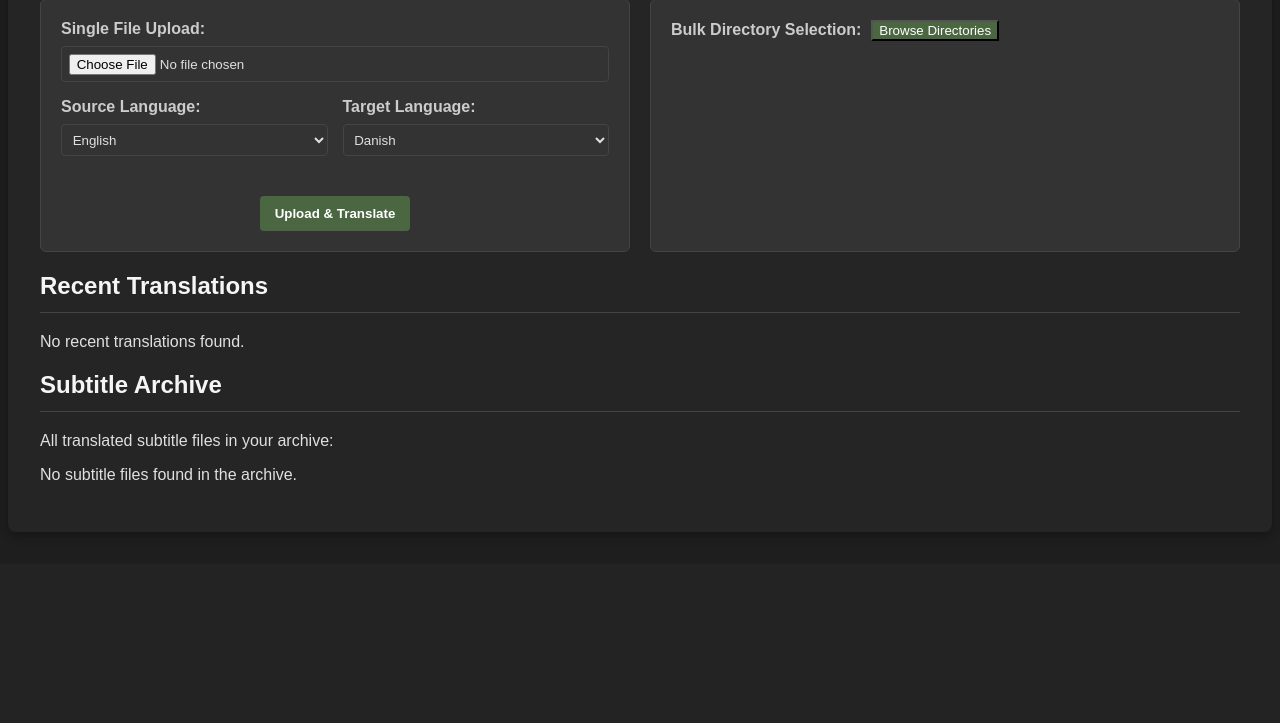
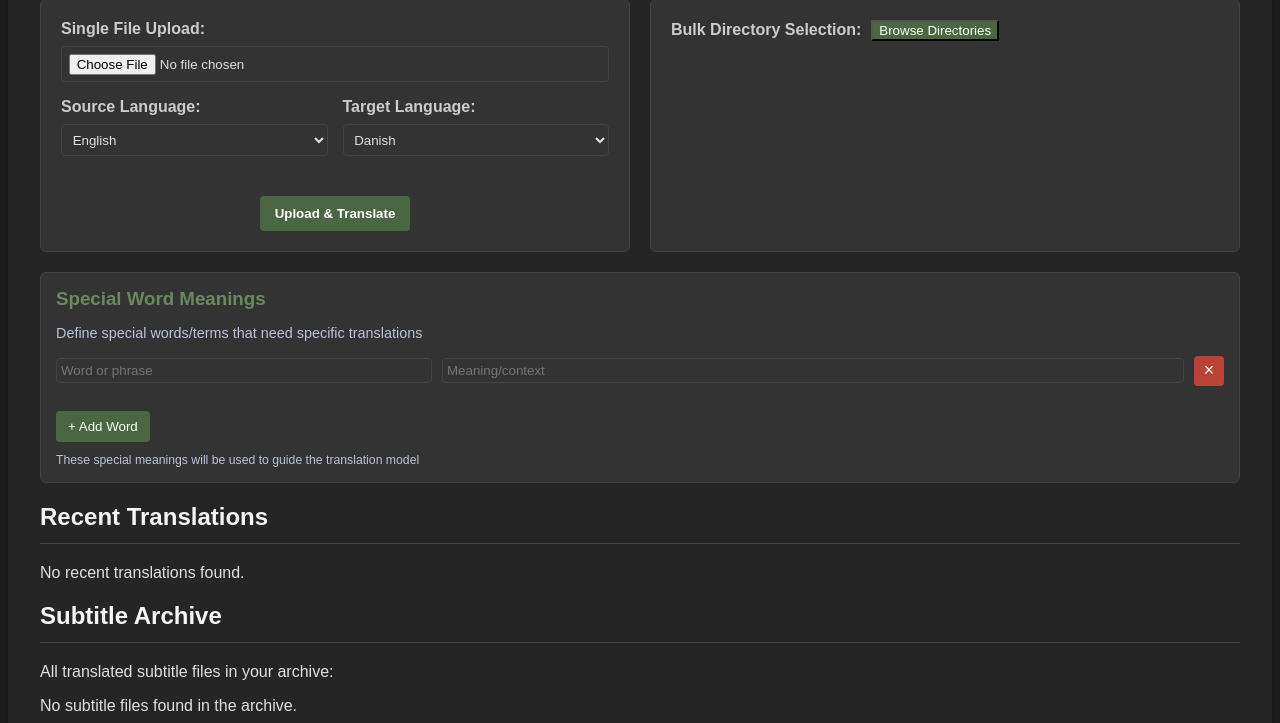
Before and after one commit to icewall905/sub, a Flask app: page / in a window 1280 px wide. Shown: the part 498-1221 px from the top of the page. Before the commit the page ends 978 px from the top, so only its background shows below. Run offline with Flask 3, Linux system fonts and the light colour scheme; data that the repository does not hold is empty.

Commit message:
Add support for special word meanings in translation process. Enhance UI to allow users to define special terms, update backend to handle special meanings during translation, and improve logging for better tracking.

```diff
--- a/app.py
+++ b/app.py
@@ -190,6 +190,15 @@ def translate_subtitle():
     source_language = request.form.get('source_language', config.get('general', 'source_language', fallback='en'))
     target_language = request.form.get('target_language', config.get('general', 'target_language', fallback='da'))
 
+    # Get special meanings if provided
+    special_meanings = []
+    if 'special_meanings' in request.form:
+        try:
+            special_meanings = json.loads(request.form.get('special_meanings'))
+            logger.info(f"Received {len(special_meanings)} special word meanings")
+        except json.JSONDecodeError:
+            logger.error("Failed to parse special meanings JSON")
+
     # Generate a unique job ID
     job_id = str(uuid.uuid4())
 
@@ -217,7 +226,8 @@ def translate_subtitle():
             'progress': 0,
             'message': 'Translation queued',
             'start_time': time.time(),
-            'end_time': None
+            'end_time': None,
+            'special_meanings': special_meanings  # Add special meanings to the job
         }
 
         # Start translation in background thread
@@ -811,6 +821,13 @@ def process_translation(job_id):
             "job_id": job_id # Add job_id for reference
         })
 
+        # Get special meanings if they were provided with the job
+        special_meanings = job.get('special_meanings', [])
+        if special_meanings:
+            logger.info(f"Job {job_id} includes {len(special_meanings)} special word meanings")
+            # Add special meanings to progress dict so they can be used by the translation service
+            progress_dict["special_meanings"] = special_meanings
+
         # Save progress state to file
         save_progress_state()
 
--- a/py/subtitle_processor.py
+++ b/py/subtitle_processor.py
@@ -519,16 +519,24 @@ class SubtitleProcessor:
                 if context_after:
                     context_text += "FOLLOWING LINES:\n" + "\n".join(context_after)
 
+                # Get special meanings from progress_dict if available
+                special_meanings = None
+                if progress_dict is not None and "special_meanings" in progress_dict:
+                    special_meanings = progress_dict["special_meanings"]
+                    if special_meanings:
+                        self.logger.info(f"Using {len(special_meanings)} special word meanings for translation")
+
                 # Record time before first pass translation
                 first_pass_start = time.time()
 
-                # Pass context and media_info to translation service
+                # Pass context, media_info, and special meanings to translation service
                 translation_details = translation_service.translate(
                     original_text,
                     source_lang,
                     target_lang,
                     context=context_text,
-                    media_info=media_info
+                    media_info=media_info,
+                    special_meanings=special_meanings  # Pass special meanings to translation service
                 )
 
                 # Calculate first pass timing
--- a/static/css/main.css
+++ b/static/css/main.css
@@ -1147,3 +1147,91 @@ small {
 .bulk-header {
     margin-bottom: 15px;
 }
+
+/* Special meanings section styles */
+.special-meanings-section {
+    margin-top: 20px;
+    padding: 15px;
+    background-color: #333;
+    border-radius: 6px;
+    border: 1px solid #444;
+}
+
+.special-meanings-section h3 {
+    color: #6a8a5e; /* Lighter mossy green */
+    margin-top: 0;
+    margin-bottom: 10px;
+}
+
+.section-desc {
+    color: #bac2de;
+    margin-bottom: 15px;
+    font-size: 0.9em;
+}
+
+#special-meanings-container {
+    margin-top: 15px;
+    margin-bottom: 15px;
+}
+
+.special-meaning-row {
+    display: flex;
+    align-items: center;
+    margin-bottom: 10px;
+    gap: 10px;
+}
+
+.word-input, .meaning-input {
+    padding: 8px;
+    border: 1px solid #444;
+    background-color: #252525;
+    color: #e0e0e0;
+    border-radius: 4px;
+}
+
+.word-input {
+    flex: 1;
+    min-width: 150px;
+}
+
+.meaning-input {
+    flex: 2;
+}
+
+.remove-meaning-btn {
+    background-color: #b84336; /* Red */
+    color: white;
+    border: none;
+    border-radius: 4px;
+    cursor: pointer;
+    width: 30px;
+    height: 30px;
+    display: flex;
+    align-items: center;
+    justify-content: center;
+    font-size: 18px;
+}
+
+.remove-meaning-btn:hover {
+    background-color: #c85346; /* Lighter red */
+}
+
+#add-meaning-btn {
+    margin-top: 10px;
+    background-color: #4a6741; /* Mossy green */
+    color: white;
+    border: none;
+    padding: 8px 12px;
+    border-radius: 4px;
+    cursor: pointer;
+}
+
+#add-meaning-btn:hover {
+    background-color: #5a7b4f; /* Lighter mossy green */
+}
+
+.info-text {
+    margin-top: 10px;
+    color: #a6adc8;
+    font-size: 0.85em;
+}
--- a/static/js/main.js
+++ b/static/js/main.js
@@ -57,6 +57,12 @@ document.addEventListener('DOMContentLoaded', function() {
             formData.append('file', fileInput.files[0]);
             formData.append('source_language', document.getElementById('source-language').value);
             formData.append('target_language', document.getElementById('target-language').value);
+
+            // Collect special word meanings and add to the form data if any exist
+            const specialMeanings = collectSpecialMeanings();
+            if (specialMeanings.length > 0) {
+                formData.append('special_meanings', JSON.stringify(specialMeanings));
+            }
 
             const statusContainer = document.getElementById('status-container');
             if (statusContainer) {
@@ -1445,3 +1451,76 @@ function checkForActiveTranslations() {
             console.error("Error checking for active translations:", error);
         });
 }
+
+// --- Special Meanings Section ---
+
+// Add event listener for the add meaning button
+document.addEventListener('DOMContentLoaded', function() {
+    const addMeaningBtn = document.getElementById('add-meaning-btn');
+    if (addMeaningBtn) {
+        addMeaningBtn.addEventListener('click', addSpecialMeaningRow);
+    }
+
+    // Setup remove buttons for existing rows
+    setupRemoveButtons();
+});
+
+// Function to add a new special meaning row
+function addSpecialMeaningRow() {
+    const container = document.getElementById('special-meanings-container');
+
+    // Create new row
+    const newRow = document.createElement('div');
+    newRow.className = 'special-meaning-row';
+
+    // Add input fields and remove button
+    newRow.innerHTML = `
+        <input type="text" class="word-input" placeholder="Word or phrase">
+        <input type="text" class="meaning-input" placeholder="Meaning/context">
+        <button type="button" class="remove-meaning-btn">×</button>
+    `;
+
+    // Add the new row to the container
+    container.appendChild(newRow);
+
+    // Setup the remove button for the new row
+    setupRemoveButtons();
+}
+
+// Function to set up all remove buttons
+function setupRemoveButtons() {
+    document.querySelectorAll('.remove-meaning-btn').forEach(button => {
+        // Remove existing event listeners to prevent duplicates
+        const newButton = button.cloneNode(true);
+        button.parentNode.replaceChild(newButton, button);
+
+        // Add new event listener
+        newButton.addEventListener('click', function() {
+            const row = this.parentNode;
+            row.remove();
+        });
+    });
+}
+
+// Function to collect all special meanings as an array of objects
+function collectSpecialMeanings() {
+    const specialMeanings = [];
+    const rows = document.querySelectorAll('.special-meaning-row');
+
+    rows.forEach(row => {
+        const wordInput = row.querySelector('.word-input');
+        const meaningInput = row.querySelector('.meaning-input');
+
+        if (wordInput && meaningInput) {
+            const word = wordInput.value.trim();
+            const meaning = meaningInput.value.trim();
+
+            if (word && meaning) {
+                specialMeanings.push({ word, meaning });
+            }
+        }
+    });
+
+    console.log('Collected special meanings:', specialMeanings);
+    return specialMeanings;
+}
--- a/templates/index.html
+++ b/templates/index.html
@@ -95,6 +95,26 @@
                         <a href="#" id="download-zip-link" class="button primary">Download All Translations</a>
                     </div>
                 </div>
+
+                <!-- Special meanings section -->
+                <div class="special-meanings-section">
+                    <h3>Special Word Meanings</h3>
+                    <p class="section-desc">Define special words/terms that need specific translations</p>
+
+                    <div id="special-meanings-container">
+                        <div class="special-meaning-row">
+                            <input type="text" class="word-input" placeholder="Word or phrase">
+                            <input type="text" class="meaning-input" placeholder="Meaning/context">
+                            <button type="button" class="remove-meaning-btn">×</button>
+                        </div>
+                    </div>
+
+                    <button type="button" id="add-meaning-btn" class="secondary">+ Add Word</button>
+
+                    <div class="info-text">
+                        <small>These special meanings will be used to guide the translation model</small>
+                    </div>
+                </div>
             </div>
 
             <div class="card">
```
Also changed, not shown: py/translation_service.py (+31 -2 lines), 1 other file.
